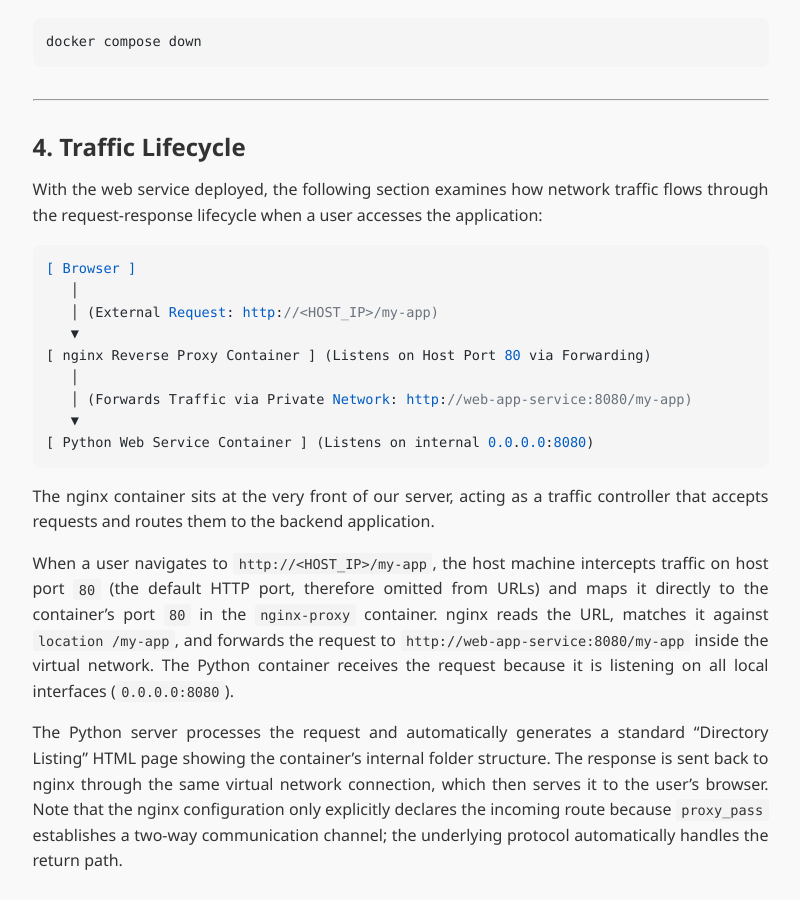
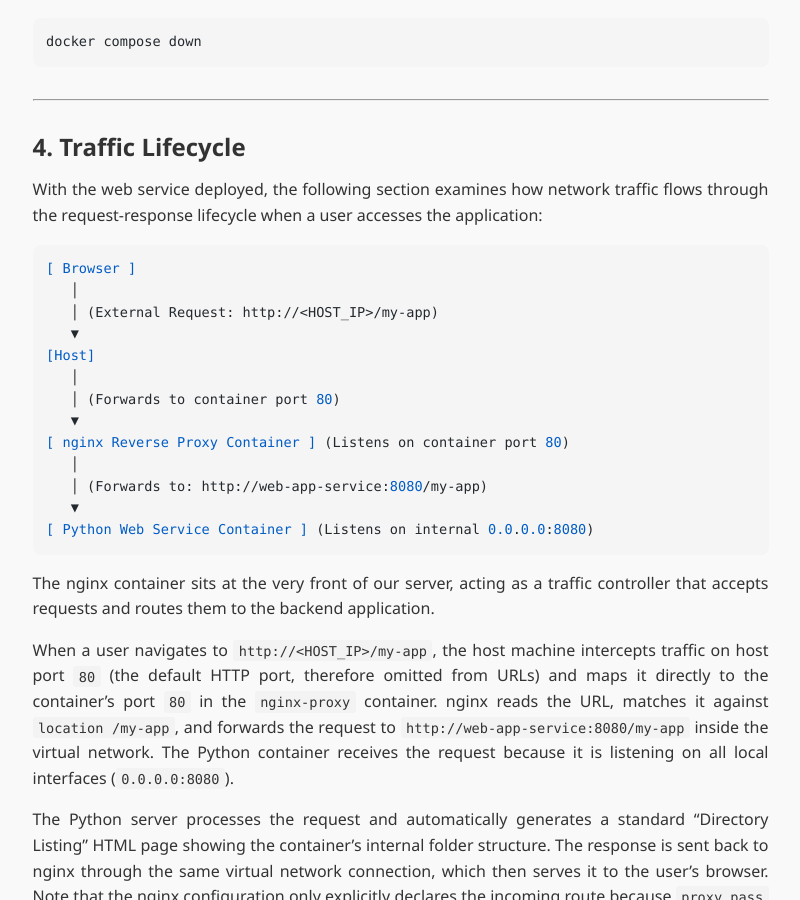
Before and after one commit to wyatthoho/wyatthoho.github.io, a Jekyll site: the page built from _notes/deploying-web-apps-via-nginx-and-docker.md, in a window 1280 px wide and 900 px high, scrolled down 3448 px. Shown: the whole window, without its empty margins (232-1032 px from the left). Built offline with Jekyll 4.4.1, drawn with Linux system fonts in a browser that asks for light colours; nearby versions of some CDN libraries.

Commit message:
Clarify traffic lifecycle in deployment notes
Updated the traffic lifecycle diagram to clarify the flow of requests and responses between the browser, nginx reverse proxy, and Python web service.

````diff
--- a/_notes/deploying-web-apps-via-nginx-and-docker.md
+++ b/_notes/deploying-web-apps-via-nginx-and-docker.md
@@ -124,14 +124,18 @@ docker compose down
 
 With the web service deployed, the following section examines how network traffic flows through the request-response lifecycle when a user accesses the application:
 
-```
+```text
 [ Browser ]
    │
    │ (External Request: http://<HOST_IP>/my-app)
    ▼
-[ nginx Reverse Proxy Container ] (Listens on Host Port 80 via Forwarding)
+[Host]
    │
-   │ (Forwards Traffic via Private Network: http://web-app-service:8080/my-app)
+   │ (Forwards to container port 80)
+   ▼
+[ nginx Reverse Proxy Container ] (Listens on container port 80)
+   │
+   │ (Forwards to: http://web-app-service:8080/my-app)
    ▼
 [ Python Web Service Container ] (Listens on internal 0.0.0.0:8080)
 ```
````
